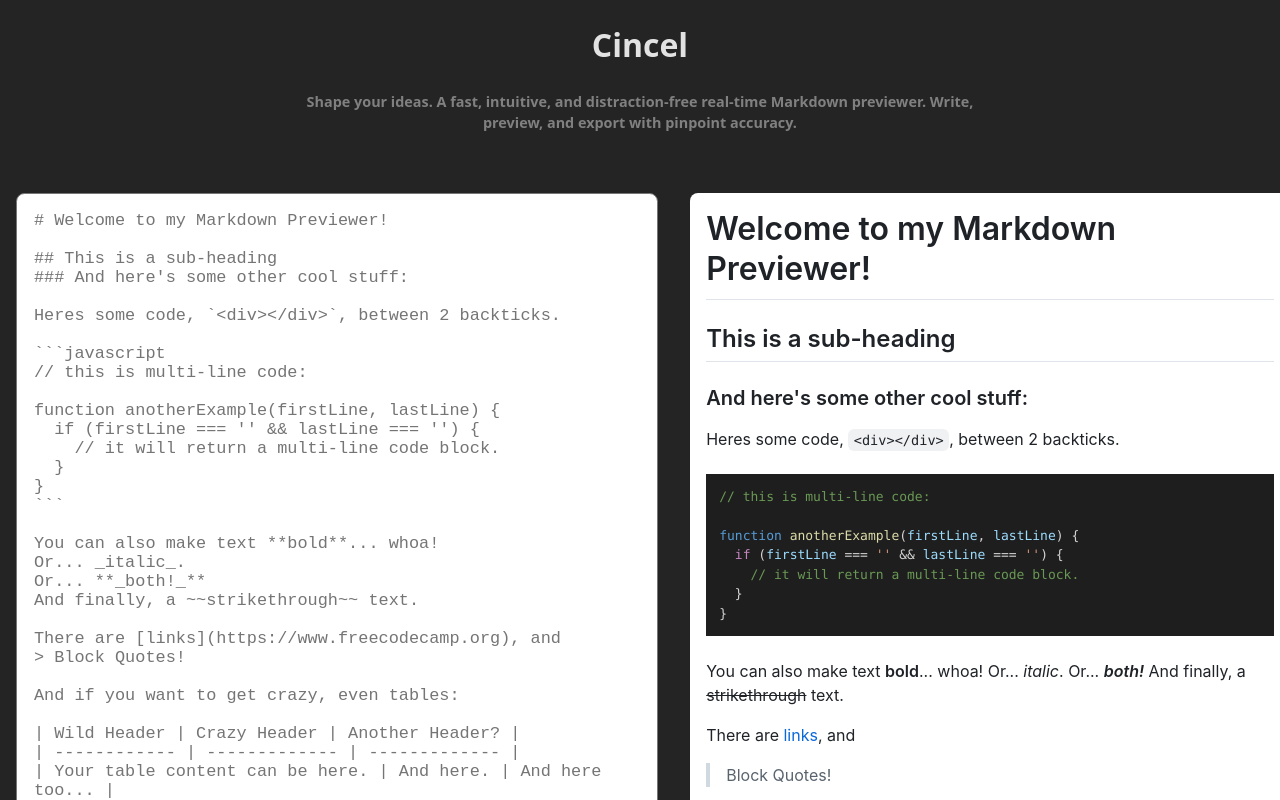
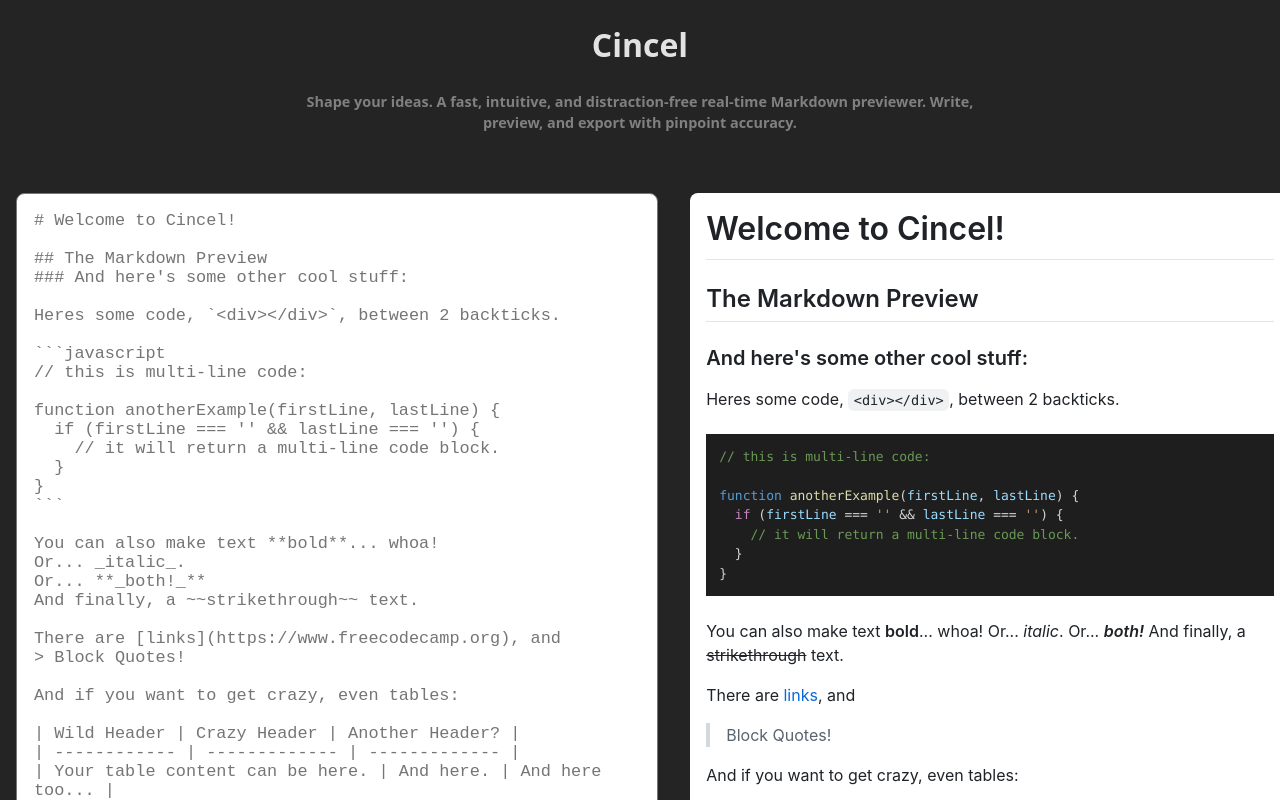
Before and after one commit to DumbNoxx/Cincel, a React (Vite) app: page / in a window 1280 px wide. Shown: the top 800 px of the page. Built offline with nearby package versions, Linux system fonts and the light colour scheme.

Commit message:
fix: change template

```diff
--- a/src/template/templateMarkdown.js
+++ b/src/template/templateMarkdown.js
@@ -1,6 +1,6 @@
-export const Template = `# Welcome to my Markdown Previewer!
+export const Template = `# Welcome to Cincel!
 
-## This is a sub-heading
+## The Markdown Preview
 ### And here's some other cool stuff:
 
 Heres some code, \`<div></div>\`, between 2 backticks.
```
